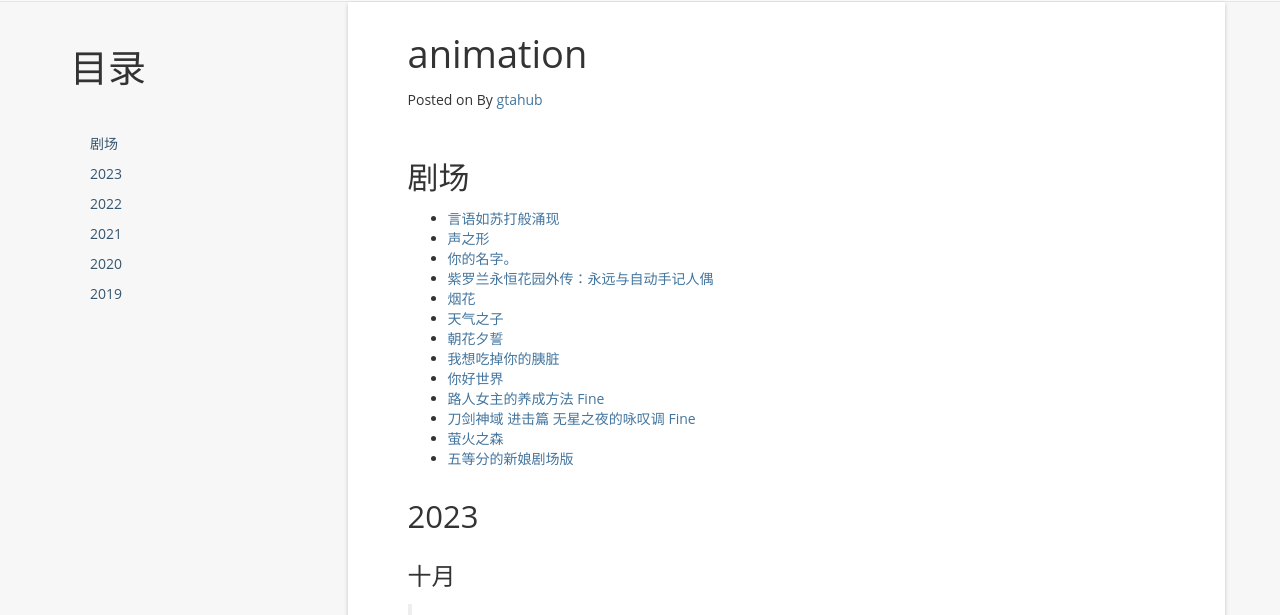
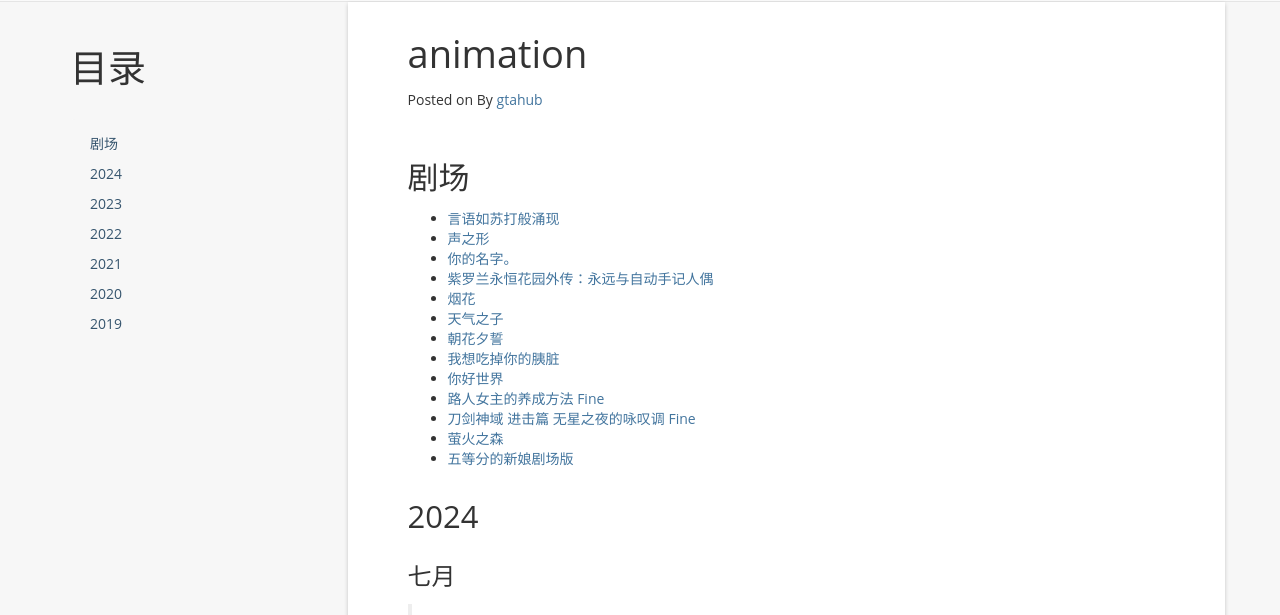
Before and after one commit to atgtahub/atgtahub.github.io, a Jekyll site: the page built from about/bangumi.md, in a window 1280 px wide and 900 px high. Shown: the part 285-900 px from the top of the window. Built offline with Jekyll 4.4.1, drawn with Linux system fonts in a browser that asks for light colours; a script that is not in the unit is left out; comment, search, counter and statistics services are not loaded.

Commit message:
feat: bangumi.md

```diff
--- a/about/bangumi.md
+++ b/about/bangumi.md
@@ -23,6 +23,13 @@
 + <a href="https://www.yhdmp.cc/showp/21108.html" target="_blank">刀剑神域 进击篇 无星之夜的咏叹调 Fine</a>
 + <a href="https://www.bilibili.com/bangumi/play/ss27042" target="_blank">萤火之森</a>
 + <a href="https://www.yhdmp.cc/showp/22157.html" target="_blank">五等分的新娘剧场版</a>
+
+## 2024
+
+### 七月
+
+> + <a href="javascript:;">夜晚游玩生活</a>
+
 
 ## 2023
 
```
